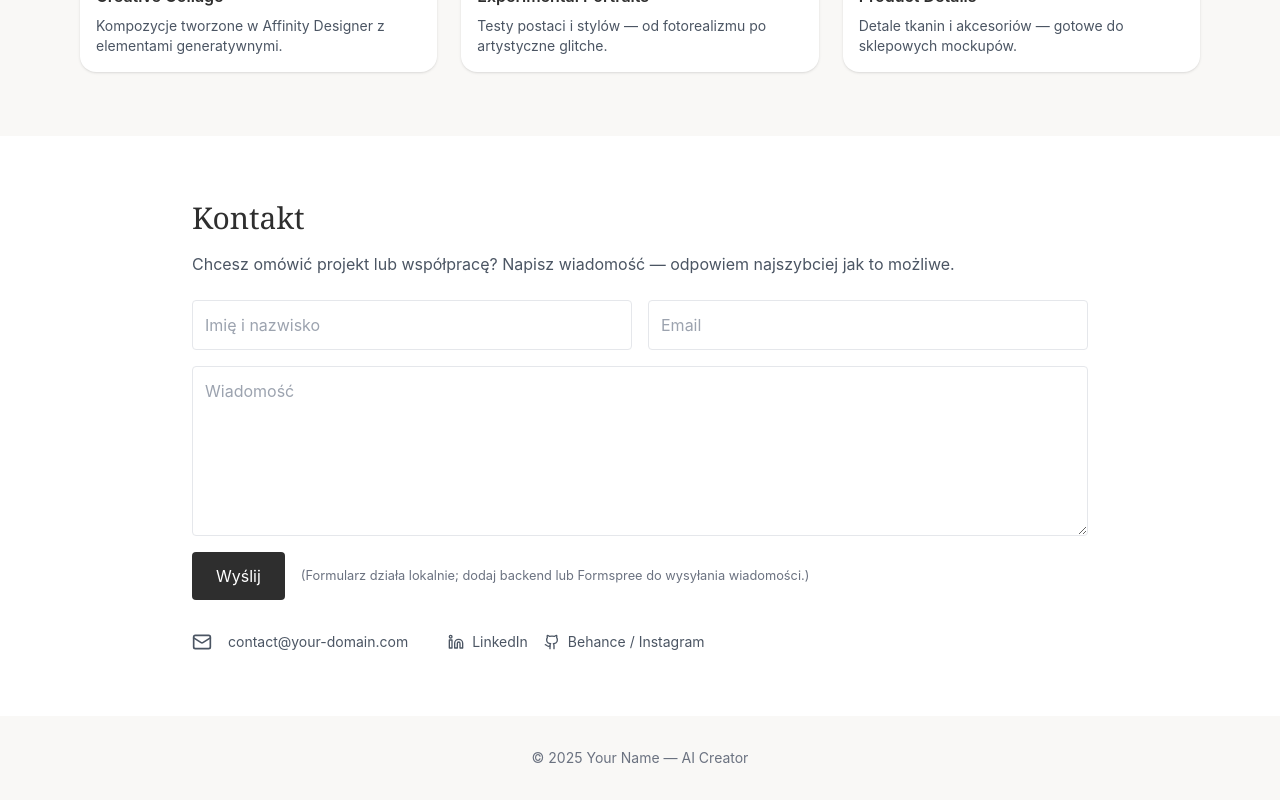
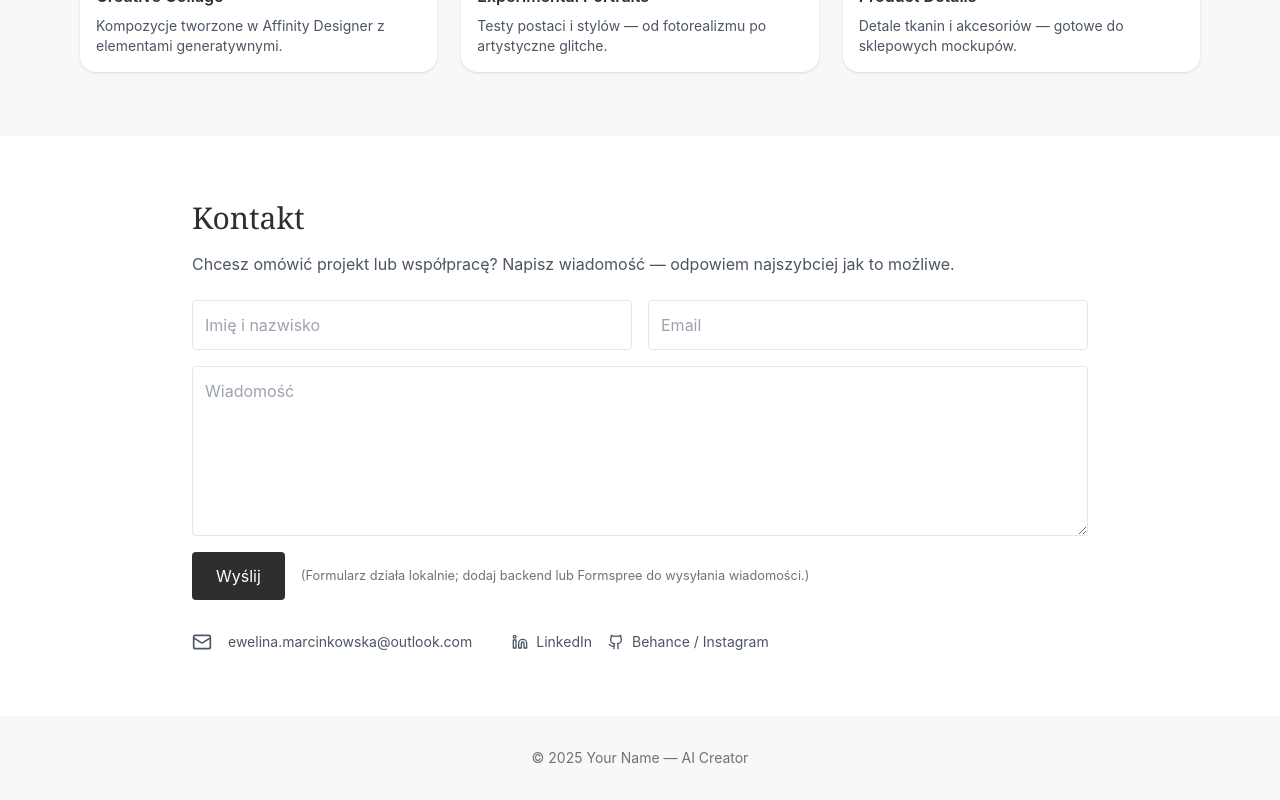
Before and after one commit to ewelinamarcinkowska33-max/ewelina-ai-portfolio, a React (Vite) app: page / in a window 1280 px wide. Shown: the part 4545-5345 px from the top of the page. Built offline with nearby package versions, Linux system fonts and the light colour scheme; the HTML template or start-up script is replaced by a standard one.

Commit message:
Update App.jsx

```diff
--- a/src/App.jsx
+++ b/src/App.jsx
@@ -195,8 +195,8 @@ function CvSection() {
 function AideasCaseStudy() {
   const [open, setOpen] = useState(false)
   const posterImage = '/images/aideas-poster.jpg'
-  const videoSrc = '' // paste public video URL
-  const audioSrc = '' // paste public audio URL
+  const videoSrc = 'https://drive.google.com/file/d/1A1pgw7DGwZWpbtOoiJ4ab3dKcJarCXJk/view?usp=sharing'
+  const audioSrc = 'https://drive.google.com/file/d/1240TDIQ_PpepWgXCS2sp52Ccy2eY-b0a/view?usp=sharing'
 
   return (
     <section id="portfolio" className="py-16 px-6 md:px-20 bg-white">
@@ -350,7 +350,7 @@ function Contact() {
           </div>
         </form>
         <div className="mt-8 flex items-center gap-4 text-sm text-gray-600">
-          <Mail className="w-5 h-5" /> <span>contact@your-domain.com</span>
+          <Mail className="w-5 h-5" /> <span>ewelina.marcinkowska@outlook.com</span>
           <a className="flex items-center gap-2 ml-6" href="#"><Linkedin className="w-4 h-4" />LinkedIn</a>
           <a className="flex items-center gap-2" href="#"><Github className="w-4 h-4" />Behance / Instagram</a>
         </div>
```
